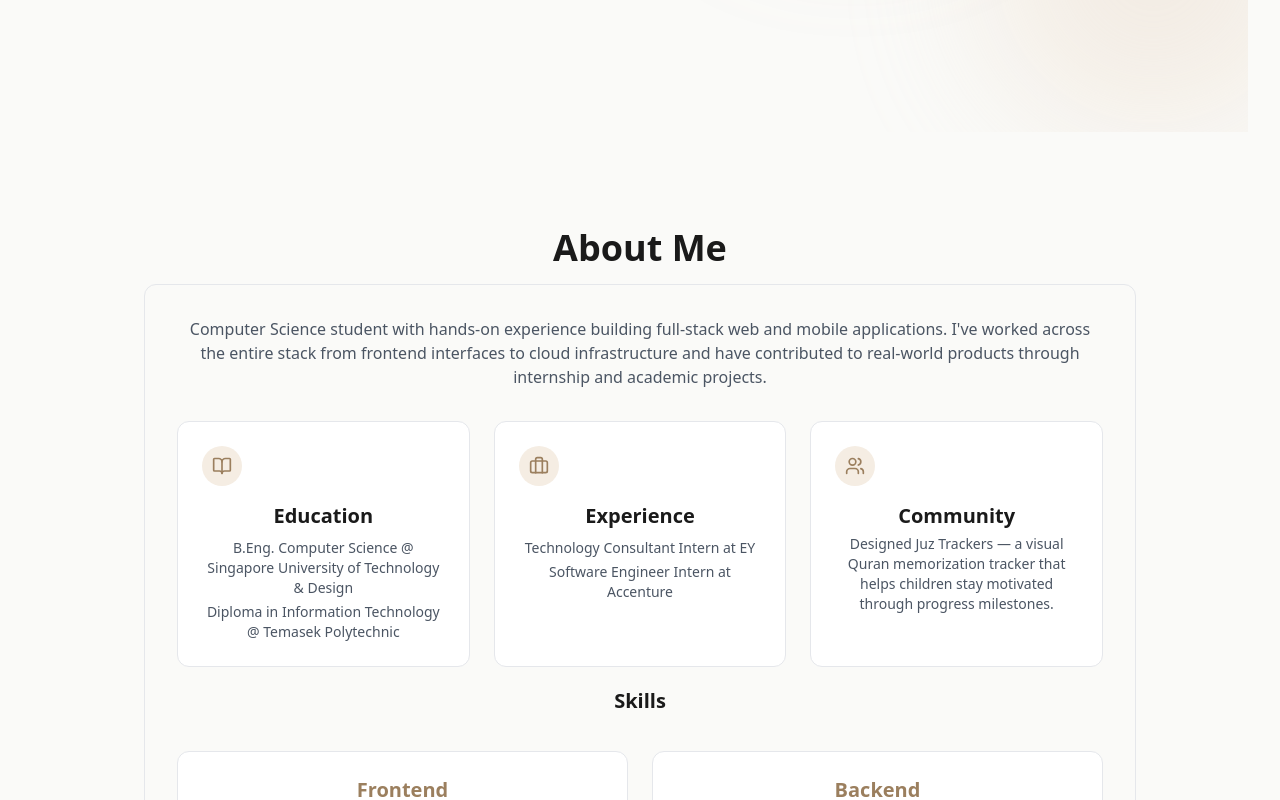
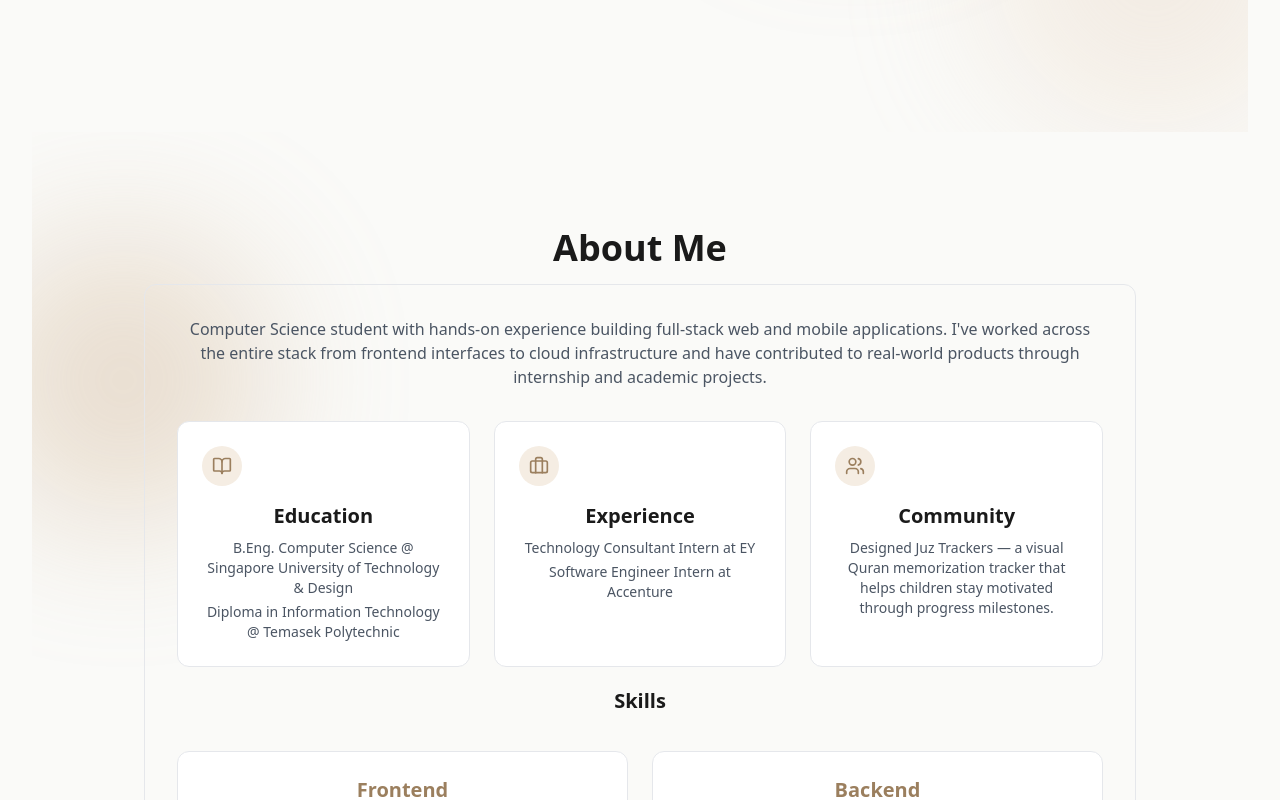
Before and after one commit to hhafzahh/hhafzahhPortfolio, a React (Vite) app: page / in a window 1280 px wide. Shown: the part 700-1500 px from the top of the page. Built offline with nearby package versions, Linux system fonts and the light colour scheme.

Commit message:
feat: add animations to About and Project Detail pages
- added Framer Motion scroll-triggered fade-up to About section headings, bio, info cards, and skill groups
- adde animated background blobs to About section matching the hero style
- added same fade up for project detail page

```diff
--- a/src/components/sections/About.jsx
+++ b/src/components/sections/About.jsx
@@ -1,24 +1,21 @@
+import { motion } from "framer-motion";
 import { BookOpen, Briefcase, Users } from "lucide-react";
+
+const fadeUp = (delay = 0) => ({
+  initial: { opacity: 0, y: 28 },
+  whileInView: { opacity: 1, y: 0 },
+  viewport: { once: true },
+  transition: { duration: 0.55, delay, ease: "easeOut" },
+});
 
 export const About = () => {
   const frontendSkills = [
-    "Angular",
-    "React",
-    "Svelte",
-    "Tailwind CSS",
-    "Java",
-    "HTML",
-    "JavaScript",
-    "TypeScript",
+    "Angular", "React", "Svelte", "Tailwind CSS",
+    "Java", "HTML", "JavaScript", "TypeScript",
   ];
   const backendSkills = [
-    "MySQL",
-    "Microsoft SQL Server",
-    "Node.js",
-    "MongoDB",
-    "Firebase",
-    "Firestore",
-    "Supabase",
+    "MySQL", "Microsoft SQL Server", "Node.js",
+    "MongoDB", "Firebase", "Firestore", "Supabase",
   ];
   const designSkills = ["Figma", "Canva", "Adobe"];
   const dataSkills = ["Python", "KNIME", "Power BI", "Tableau", "QlikSense"];
@@ -32,79 +29,109 @@ export const About = () => {
     { title: "Cloud/Deployment", skills: cloudSkills },
   ];
 
+  const cards = [
+    {
+      icon: <BookOpen className="text-[#9b7f5e]" size={20} />,
+      title: "Education",
+      lines: [
+        "B.Eng. Computer Science @ Singapore University of Technology & Design",
+        "Diploma in Information Technology @ Temasek Polytechnic",
+      ],
+    },
+    {
+      icon: <Briefcase className="text-[#9b7f5e]" size={20} />,
+      title: "Experience",
+      lines: [
+        "Technology Consultant Intern at EY",
+        "Software Engineer Intern at Accenture",
+      ],
+    },
+    {
+      icon: <Users className="text-[#9b7f5e]" size={20} />,
+      title: "Community",
+      lines: [
+        "Designed Juz Trackers — a visual Quran memorization tracker that helps children stay motivated through progress milestones.",
+      ],
+    },
+  ];
+
   return (
     <section
       id="about"
-      className="min-h-screen flex items-center justify-center py-24"
+      className="min-h-screen flex items-center justify-center py-24 relative overflow-hidden"
     >
-      <div className="max-w-5xl w-full px-4">
-        <h2 className="text-3xl md:text-4xl font-bold mb-4 text-center text-[#1a1a1a]">
+      {/* Blobs */}
+      <div className="absolute inset-0 pointer-events-none overflow-hidden">
+        <div
+          className="hero-blob"
+          style={{
+            width: 380, height: 380,
+            background: "#e8d5c0",
+            bottom: "-60px", right: "-80px",
+            animationDelay: "-3s",
+          }}
+        />
+        <div
+          className="hero-blob"
+          style={{
+            width: 280, height: 280,
+            background: "#c9a882",
+            top: "10%", left: "-60px",
+            animationDelay: "-7s",
+          }}
+        />
+      </div>
+
+      <div className="max-w-5xl w-full px-4 z-10">
+        <motion.h2
+          {...fadeUp(0)}
+          className="text-3xl md:text-4xl font-bold mb-4 text-center text-[#1a1a1a]"
+        >
           About Me
-        </h2>
+        </motion.h2>
 
-        <div className="rounded-xl p-8 border border-gray-200 hover:-translate-y-1 transition-all">
-          <p className="text-[#4b5563] mb-6">
+        <div className="rounded-xl p-8 border border-gray-200">
+          <motion.p {...fadeUp(0.1)} className="text-[#4b5563] mb-6">
             Computer Science student with hands-on experience building
             full-stack web and mobile applications. I've worked across the
             entire stack from frontend interfaces to cloud infrastructure and
             have contributed to real-world products through internship and
             academic projects.
-          </p>
+          </motion.p>
 
           <div className="grid grid-cols-1 md:grid-cols-3 gap-6 mt-8">
-            <div className="p-6 rounded-xl border border-gray-200 hover:-translate-y-1 hover:shadow-md transition-all bg-white">
-              <div className="w-10 h-10 bg-[#f5ede3] rounded-full flex items-center justify-center mb-4">
-                <BookOpen className="text-[#9b7f5e]" size={20} />
-              </div>
-              <h3 className="text-xl font-bold text-[#1a1a1a] mb-2">
-                Education
-              </h3>
-              <p className="text-[#4b5563] text-sm">
-                B.Eng. Computer Science @ Singapore University of Technology &
-                Design
-              </p>
-              <p className="text-[#4b5563] text-sm mt-1">
-                Diploma in Information Technology @ Temasek Polytechnic
-              </p>
-            </div>
-
-            <div className="p-6 rounded-xl border border-gray-200 hover:-translate-y-1 hover:shadow-md transition-all bg-white">
-              <div className="w-10 h-10 bg-[#f5ede3] rounded-full flex items-center justify-center mb-4">
-                <Briefcase className="text-[#9b7f5e]" size={20} />
-              </div>
-              <h3 className="text-xl font-bold mb-2 text-[#1a1a1a]">
-                Experience
-              </h3>
-              <p className="text-[#4b5563] text-sm">
-                Technology Consultant Intern at EY
-              </p>
-              <p className="text-[#4b5563] text-sm mt-1">
-                Software Engineer Intern at Accenture
-              </p>
-            </div>
-
-            <div className="p-6 rounded-xl border border-gray-200 hover:-translate-y-1 hover:shadow-md transition-all bg-white">
-              <div className="w-10 h-10 bg-[#f5ede3] rounded-full flex items-center justify-center mb-4">
-                <Users className="text-[#9b7f5e]" size={20} />
-              </div>
-              <h3 className="text-xl font-bold text-[#1a1a1a]">Community</h3>
-              <p className="text-[#4b5563] text-sm mt-1">
-                Designed Juz Trackers — a visual Quran memorization tracker that
-                helps children stay motivated through progress milestones.
-              </p>
-            </div>
+            {cards.map((card, i) => (
+              <motion.div
+                key={card.title}
+                {...fadeUp(0.15 + i * 0.1)}
+                className="p-6 rounded-xl border border-gray-200 hover:-translate-y-1 hover:shadow-md transition-all bg-white"
+              >
+                <div className="w-10 h-10 bg-[#f5ede3] rounded-full flex items-center justify-center mb-4">
+                  {card.icon}
+                </div>
+                <h3 className="text-xl font-bold text-[#1a1a1a] mb-2">{card.title}</h3>
+                {card.lines.map((line, j) => (
+                  <p key={j} className="text-[#4b5563] text-sm mt-1">{line}</p>
+                ))}
+              </motion.div>
+            ))}
           </div>
 
-          <h2 className="text-xl font-bold mb-9 mt-5 text-[#1a1a1a]">Skills</h2>
+          <motion.h2
+            {...fadeUp(0.45)}
+            className="text-xl font-bold mb-9 mt-5 text-[#1a1a1a]"
+          >
+            Skills
+          </motion.h2>
+
           <div className="grid grid-cols-1 md:grid-cols-2 gap-6">
-            {skillGroups.map(({ title, skills }) => (
-              <div
+            {skillGroups.map(({ title, skills }, i) => (
+              <motion.div
                 key={title}
+                {...fadeUp(0.5 + i * 0.08)}
                 className="p-6 rounded-xl border border-gray-200 hover:-translate-y-1 hover:shadow-md transition-all bg-white"
               >
-                <h3 className="text-xl font-bold mb-4 text-[#9b7f5e]">
-                  {title}
-                </h3>
+                <h3 className="text-xl font-bold mb-4 text-[#9b7f5e]">{title}</h3>
                 <div className="flex flex-wrap gap-2">
                   {skills.map((tech) => (
                     <span
@@ -115,7 +142,7 @@ export const About = () => {
                     </span>
                   ))}
                 </div>
-              </div>
+              </motion.div>
             ))}
           </div>
         </div>
--- a/src/pages/ProjectDetail.jsx
+++ b/src/pages/ProjectDetail.jsx
@@ -1,7 +1,14 @@
 import { useState } from "react";
+import { motion } from "framer-motion";
 import { useParams, Link } from "react-router-dom";
 import { ArrowLeft, ExternalLink, Github, Award, X, Maximize2 } from "lucide-react";
 import { getProjectBySlug, getOrderedProjects } from "../data/projects";
+
+const fadeUp = (delay = 0) => ({
+  initial: { opacity: 0, y: 24 },
+  animate: { opacity: 1, y: 0 },
+  transition: { duration: 0.5, delay, ease: "easeOut" },
+});
 
 const allProjects = getOrderedProjects();
 
@@ -119,7 +126,7 @@ export const ProjectDetail = () => {
           </div>
 
           {/* Title row */}
-          <div className="flex flex-wrap items-center gap-3 mb-1">
+          <motion.div {...fadeUp(0)} className="flex flex-wrap items-center gap-3 mb-1">
             <h1 className="text-3xl font-bold text-[#1a1a1a]">
               {project.title}
             </h1>
@@ -135,14 +142,14 @@ export const ProjectDetail = () => {
                 Live
               </span>
             )}
-          </div>
+          </motion.div>
 
-          <p className="text-sm text-gray-400 mb-5">
+          <motion.p {...fadeUp(0.08)} className="text-sm text-gray-400 mb-5">
             {formatDate(project.createdAt)}
-          </p>
+          </motion.p>
 
           {/* Tags */}
-          <div className="flex flex-wrap gap-2 mb-8">
+          <motion.div {...fadeUp(0.15)} className="flex flex-wrap gap-2 mb-8">
             {project.tags.map((tag) => (
               <span
                 key={tag}
@@ -151,9 +158,10 @@ export const ProjectDetail = () => {
                 {tag}
               </span>
             ))}
-          </div>
+          </motion.div>
 
           {/* Image(s) + Video */}
+          <motion.div {...fadeUp(0.22)}>
           {project.gallery && project.gallery.length > 0 ? (
             <div className="grid grid-cols-1 sm:grid-cols-2 gap-4 mb-8">
               {project.gallery.map((img, i) => (
@@ -207,12 +215,13 @@ export const ProjectDetail = () => {
               />
             </div>
           )}
+          </motion.div>
 
           {/* Divider */}
           <hr className="border-gray-100 mb-8" />
 
           {/* Description */}
-          <div className="text-[#4b5563] text-base leading-relaxed mb-10 flex flex-col gap-3">
+          <motion.div {...fadeUp(0.3)} className="text-[#4b5563] text-base leading-relaxed mb-10 flex flex-col gap-3">
             {(project.longDescription ?? project.description)
               .split("\n\n")
               .map((para, i) => {
@@ -251,10 +260,10 @@ export const ProjectDetail = () => {
 
                 return <p key={i}>{trimmed}</p>;
               })}
-          </div>
+          </motion.div>
 
           {/* Links */}
-          <div className="flex flex-wrap gap-3">
+          <motion.div {...fadeUp(0.38)} className="flex flex-wrap gap-3">
             {project.demoUrl && (
               <a
                 href={project.demoUrl}
@@ -277,7 +286,7 @@ export const ProjectDetail = () => {
                 View Code
               </a>
             )}
-          </div>
+          </motion.div>
         </div>
       </div>
 
```
